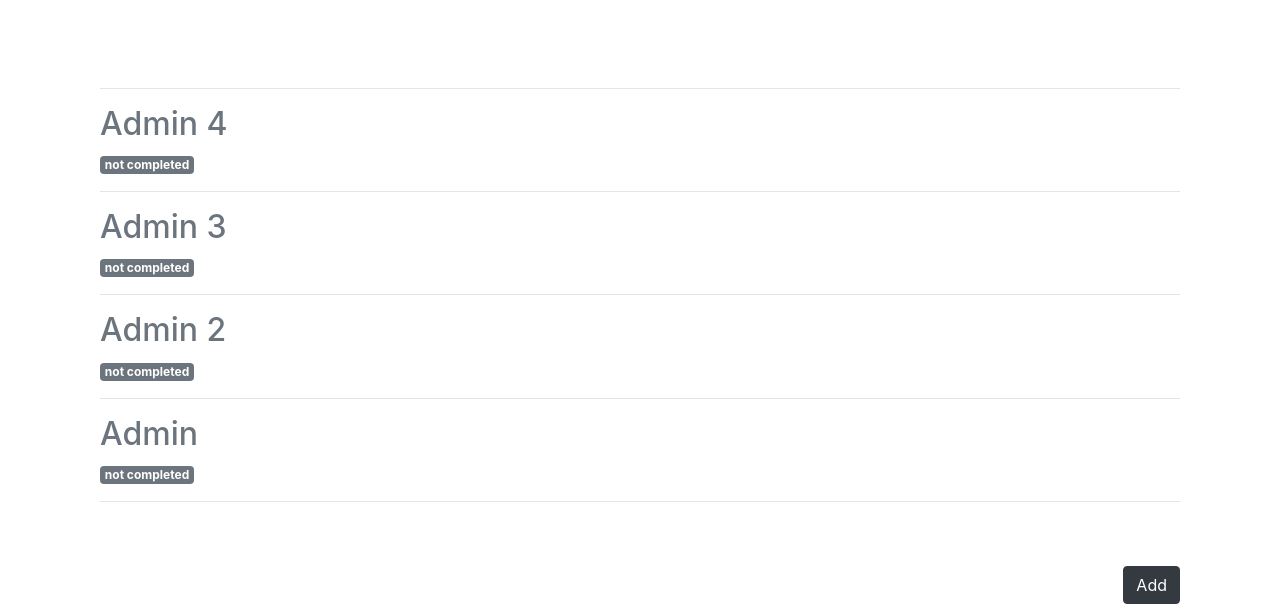
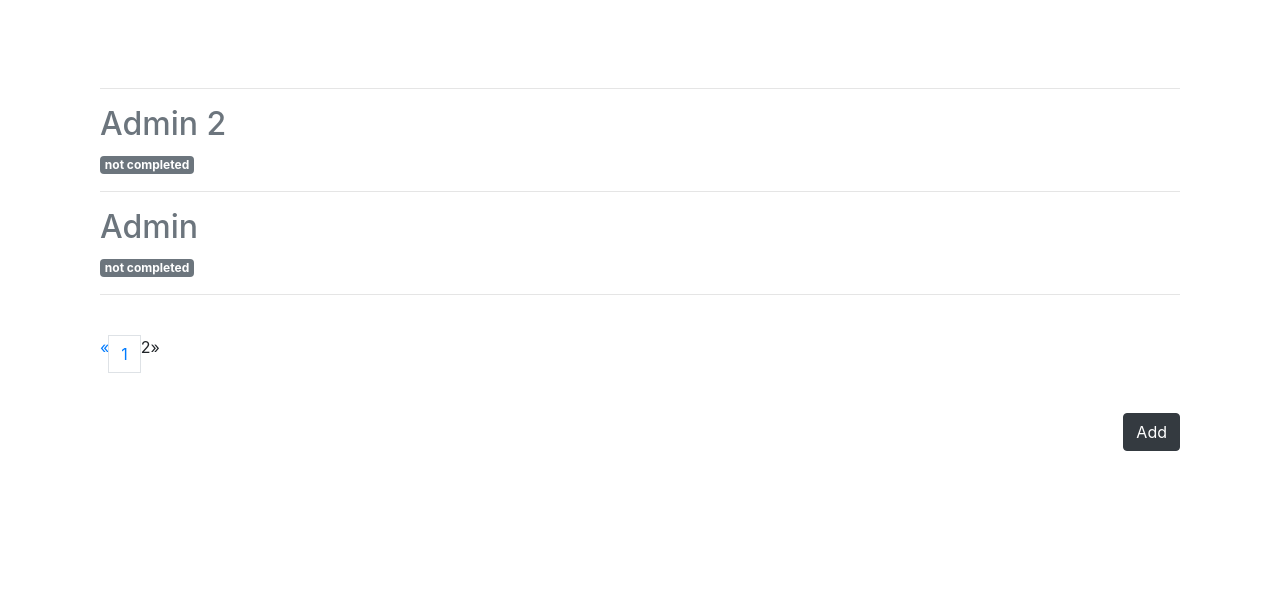
Before and after one commit to aybruhm/pawan-test-task, a Django app: page /todos/?page=2 in a window 1280 px wide. Shown: the part 64-677 px from the top of the page. Run offline with Django 4.2, Linux system fonts and the light colour scheme; a user stored in the database is signed in; data comes from the database, SQL or seed files in the repository; both versions use the stored data as it was after the commit; some libraries are stand-ins or nearby versions.

Commit message:
Added pagination

```diff
--- a/task/views.py
+++ b/task/views.py
@@ -3,6 +3,7 @@ from django.contrib import messages
 from django.shortcuts import render, redirect
 from django.contrib.auth.decorators import login_required
 from django.http import HttpResponse, HttpRequest, HttpResponseRedirect
+from django.core.paginator import Paginator, EmptyPage, PageNotAnInteger
 
 # Own Imports
 from task.models import Todo
@@ -12,8 +13,25 @@ from task.selectors import get_note
 
 @login_required(login_url="/auth/login/")
 def home(request: HttpRequest) -> HttpResponse:
-    todos = Todo.objects.only("title", "description").filter(user=request.user)
-    return render(request, "task/list-tasks.html", {"todos": todos})
+    todo_list = Todo.objects.only("title", "description").filter(
+        user=request.user
+    )
+
+    paginator = Paginator(todo_list, 2)
+    page = request.GET.get("page", 1)
+
+    try:
+        todos = paginator.page(page)
+    except PageNotAnInteger:
+        todos = paginator.page(1)
+    except EmptyPage:
+        todos = paginator.page(paginator.num_pages)
+
+    return render(
+        request,
+        "task/list-tasks.html",
+        {"todos": todos, "page": page},
+    )
 
 
 @login_required(login_url="/auth/login/")
--- a/templates/task/list-tasks.html
+++ b/templates/task/list-tasks.html
@@ -29,6 +29,41 @@
             <hr>
             {% endfor %}
             <br>
+
+            <!-- Pagination -->
+            {% if todos.has_other_pages %}
+            <nav aria-label="Page navigation example">
+                <ul class="pagination">
+                    {% if todos.has_previous %}
+                        <li class="page-item"><a href="?page={{ todos.previous_page_number }}">&laquo;</a></li>
+                        {% else %}
+                        <li class="page-item disabled"><span>&laquo;</span></li>
+                    {% endif %}
+
+                    {% for i in todos.paginator.page_range %}
+                        {% if todos.number == i %}
+                            <li class="active page-item">
+                                <span>{{ i }}<span class="sr-only">(current)</span></span>
+                            </li>
+                        {% else %}
+                            <li><a href="?page={{ i }}" class="page-link">{{ i }}</a></li>
+                        {% endif %}
+                    {% endfor %}
+
+                    {% if todos.has_next %}
+                        <li class="page-item">
+                            <a href="?page={{ todos.next_page_number }}" class="page-link">&raquo;</a>
+                        </li>
+                        {% else %}
+                        <li class="page-item disabled">
+                            <span>&raquo;</span>
+                        </li>
+                    {% endif %}
+                </ul>
+            </nav>
+            {% endif %}
+              <!-- End of Pagination -->
+
         </main>
     </div>
     <br>
```
Also changed, not shown: db.sqlite3.
